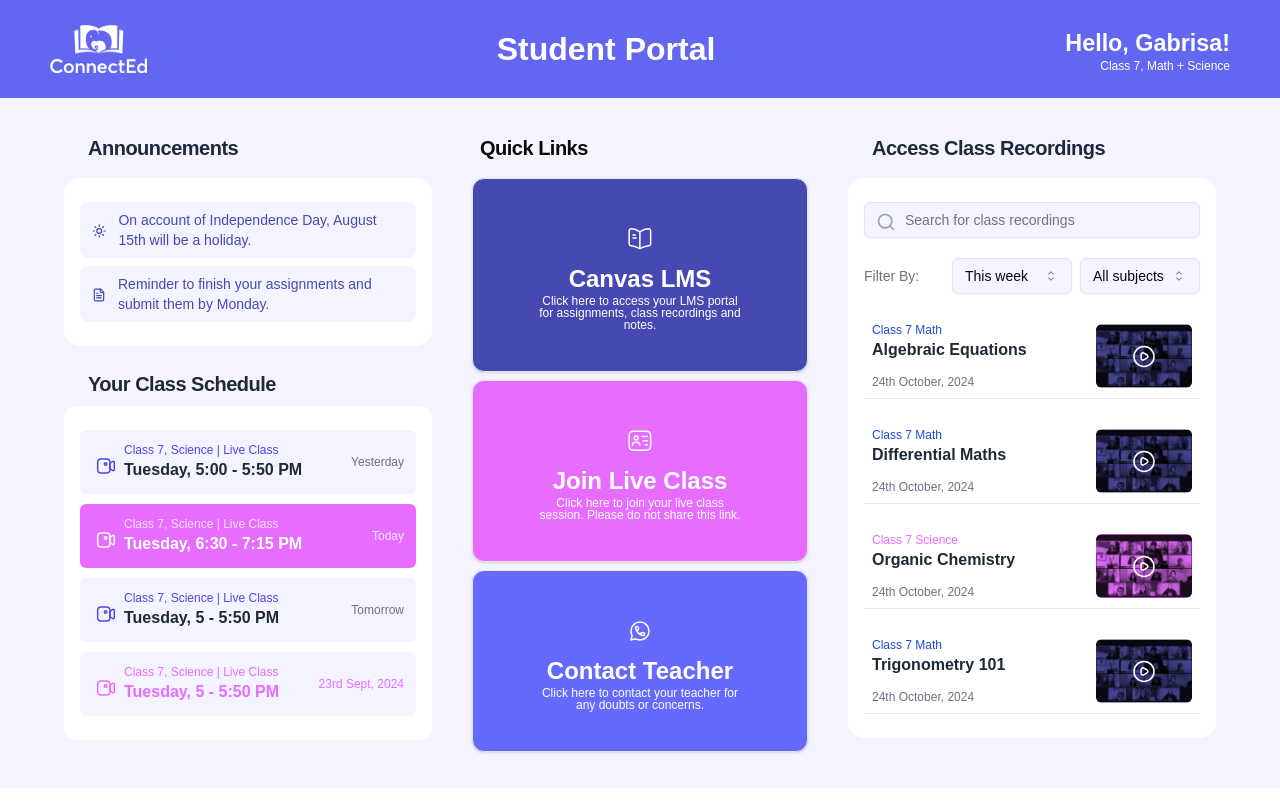
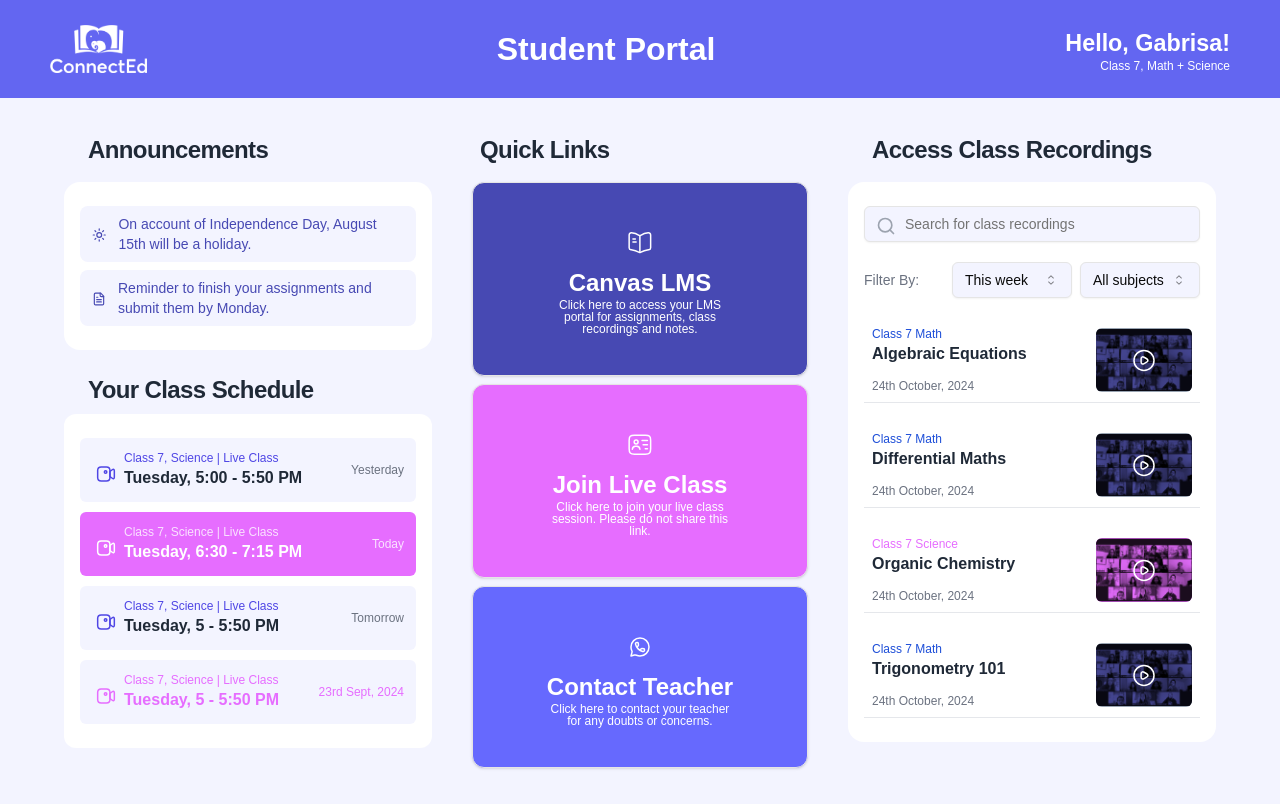
Before and after one commit to vishalmeena2211/student-portal, a Next.js app: page / in a window 1280 px wide. Built offline with nearby package versions, Linux system fonts and the light colour scheme.

Commit message:
99% completed

```diff
--- a/components/announcements.tsx
+++ b/components/announcements.tsx
@@ -31,7 +31,7 @@ export function Announcements() {
     return (
         <Card className="col-span-1 bg-transparent p-0 border-none shadow-none">
             <CardHeader className="pb-4">
-                <CardTitle className="text-xl font-bold text-gray-800">Announcements</CardTitle>
+                <CardTitle className="md:text-2xl text-xl font-semibold text-gray-800">Announcements</CardTitle>
             </CardHeader>
             <CardContent className='bg-white px-4 py-6 rounded-2xl space-y-1'>
                 {/* Announcements for medium and larger screens */}
--- a/components/class-recordings.tsx
+++ b/components/class-recordings.tsx
@@ -39,7 +39,7 @@ export function ClassRecordings() {
         <>
             <Card className="col-span-1 bg-transparent border-none shadow-none">
                 <CardHeader className="pb-4">
-                    <CardTitle className="text-xl font-bold text-gray-800">Access Class Recordings</CardTitle>
+                    <CardTitle className="md:text-2xl text-xl font-semibold text-gray-800">Access Class Recordings</CardTitle>
                 </CardHeader>
                 <CardContent className="p-4 bg-white py-6 flex flex-col gap-5 rounded-2xl">
                     <div className="relative">
@@ -51,7 +51,7 @@ export function ClassRecordings() {
                         <div className="md:space-x-2 space-x-1 flex">
                             <Select defaultValue="this-week">
                                 <SelectTrigger className="md:w-[120px] w-[110px] bg-[#F3F4FF]">
-                                    <SelectValue placeholder="This week" />
+                                    <SelectValue placeholder="This week" className='placeholder:text-gray-500' />
                                 </SelectTrigger>
                                 <SelectContent>
                                     <SelectItem value="this-week">This week</SelectItem>
@@ -61,7 +61,7 @@ export function ClassRecordings() {
                             </Select>
                             <Select defaultValue="all-subjects">
                                 <SelectTrigger className="w-[120px] bg-[#F3F4FF]">
-                                    <SelectValue placeholder="All subjects" />
+                                    <SelectValue placeholder="All subjects" className='placeholder:text-gray-500' />
                                 </SelectTrigger>
                                 <SelectContent>
                                     <SelectItem value="all-subjects">All subjects</SelectItem>
--- a/components/class-schedule.tsx
+++ b/components/class-schedule.tsx
@@ -33,7 +33,7 @@ export function ClassSchedule() {
   return (
     <Card className="col-span-1 md:col-span-3 lg:col-span-1 bg-transparent p-0 border-none shadow-none">
       <CardHeader className="pb-2">
-        <CardTitle className="text-xl font-bold text-gray-800">Your Class Schedule</CardTitle>
+        <CardTitle className="md:text-2xl text-xl font-semibold text-gray-800">Your Class Schedule</CardTitle>
       </CardHeader>
       <CardContent className="px-4 py-6 rounded-xl bg-white space-y-2.5">
         {schedulesState.map((schedule, index) => {
--- a/components/quick-links.tsx
+++ b/components/quick-links.tsx
@@ -48,7 +48,7 @@ export function QuickLinks() {
         <>
             <Card className="col-span-1 bg-transparent p-0 border-none shadow-none">
                 <CardHeader className='pb-4'>
-                    <CardTitle className="text-xl font-semibold">Quick Links</CardTitle>
+                    <CardTitle className="md:text-2xl text-xl font-semibold text-gray-800">Quick Links</CardTitle>
                 </CardHeader>
                 <CardContent className="px-4 rounded-xl flex flex-col gap-2">
                     {quickLinks.map((link, index) => (
@@ -69,7 +69,7 @@ export function QuickLinks() {
                             <h2 className="m-6 text-xl font-bold leading-normal md:m-0 md:mt-1 md:text-center md:text-2xl">
                                 {link.title}
                             </h2>
-                            <p className="hidden text-center text-xs font-normal leading-3 md:block">
+                            <p className="hidden text-center text-xs font-normal leading-3 md:block px-4">
                                 {link.description}
                             </p>
                         </Card>
```
